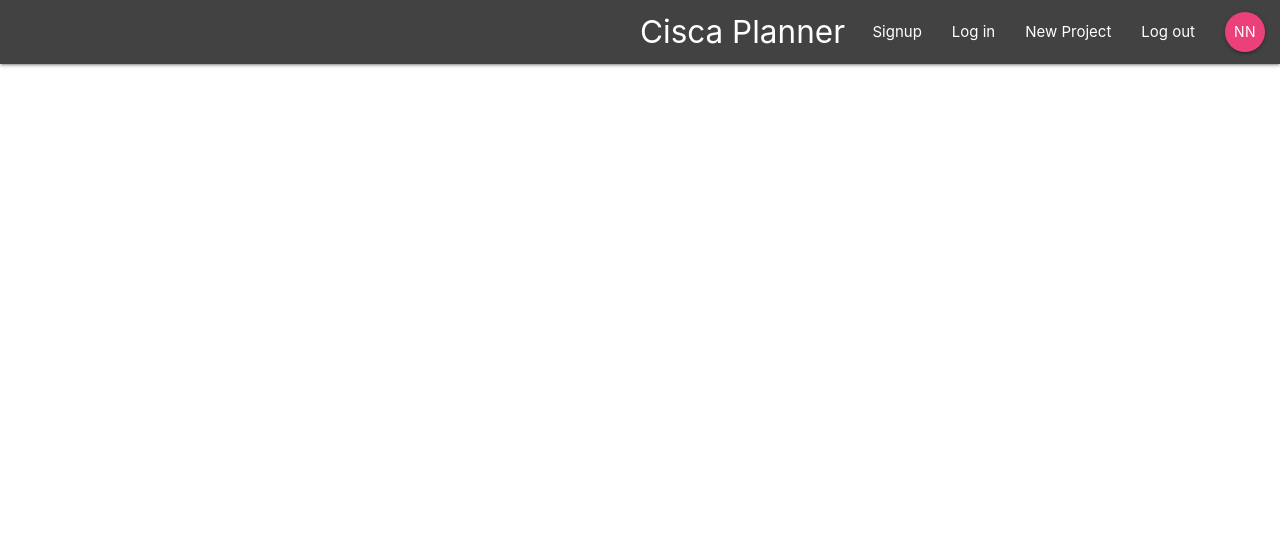
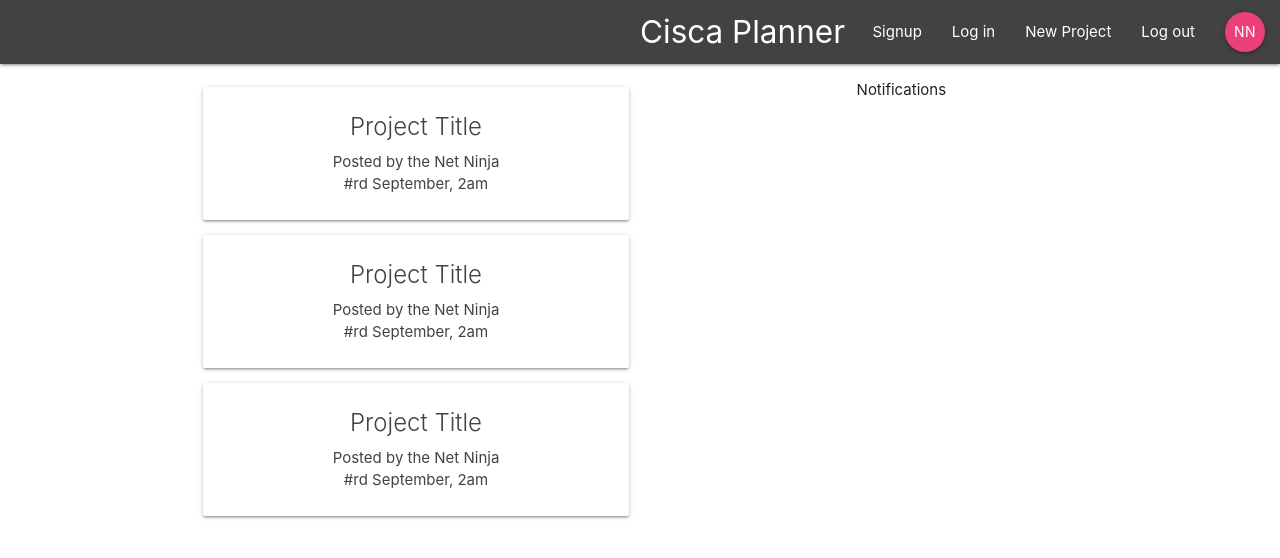
Before and after one commit to ifebrand6/CiscaPlanner, a React (Create React App) app: page / in a window 1280 px wide. Shown: the top 558 px of the page. Built offline with nearby package versions, Linux system fonts and the light colour scheme.

Commit message:
create Dashboard class component

```diff
--- a/src/App.js
+++ b/src/App.js
@@ -1,13 +1,17 @@
 import React from 'react';
 import './App.css';
-import {BrowserRouter} from 'react-router-dom';
+import {BrowserRouter,Switch, Route} from 'react-router-dom';
 import Navbar from "./components/layouts/Navbar";
+import Dashboard from './components/dashboard/Dashboard'
 
 function App() {
   return (
     <BrowserRouter>
     <div className="App">
      <Navbar />
+       <Switch>
+       <Route path='/' component={Dashboard} />
+       </Switch>
     </div>
     </BrowserRouter>
   );
--- a/src/components/dashboard/Dashboard.js
+++ b/src/components/dashboard/Dashboard.js
@@ -0,0 +1,22 @@
+import React,{ Component } from "react";
+import Notifications from './Notifications'
+import ProjectList from '../projects/ProjectList'
+
+class Dashboard extends Component{
+    render(){
+     return (
+        <div className="dashboard container">
+         <div className="row">
+            <div className="col s12 m6">
+                <ProjectList />
+            </div>
+            <div className="col s12 m5 offset-m1">
+            <Notifications />
+            </div>
+        </div>
+        </div>
+     );
+    }
+
+}
+export default Dashboard;
--- /dev/null
+++ b/src/components/dashboard/Notifications.js
@@ -0,0 +1,11 @@
+import React from "react";
+// import { NavLink } from "react-router-dom";
+
+const Notifications = () => {
+    return (
+    <div>
+        <p>Notifications</p>
+    </div>
+    )
+}
+export default Notifications;
--- a/src/components/projects/ProjectList.js
+++ b/src/components/projects/ProjectList.js
@@ -0,0 +1,34 @@
+import React from "react";
+// import { NavLink } from "react-router-dom";
+
+const ProjectList = () => {
+    return (
+        <div className="project-list section">
+
+            <div className="card z-depth-o project-summary">
+                <div className="card-content grey-text text-darken-3">
+                    <span className="card-title">Project Title</span>
+                    <p>Posted by the Net Ninja</p>
+                    <p className="text-grey">#rd September, 2am</p>
+                </div>
+            </div>
+
+            <div className="card z-depth-o project-summary">
+                <div className="card-content grey-text text-darken-3">
+                    <span className="card-title">Project Title</span>
+                    <p>Posted by the Net Ninja</p>
+                    <p className="text-grey">#rd September, 2am</p>
+                </div>
+            </div>
+
+            <div className="card z-depth-o project-summary">
+                <div className="card-content grey-text text-darken-3">
+                    <span className="card-title">Project Title</span>
+                    <p>Posted by the Net Ninja</p>
+                    <p className="text-grey">#rd September, 2am</p>
+                </div>
+            </div>
+        </div>
+    )
+}
+export default ProjectList;
```
Also changed, not shown: src/components/dashboard/Notification.js (deleted).
